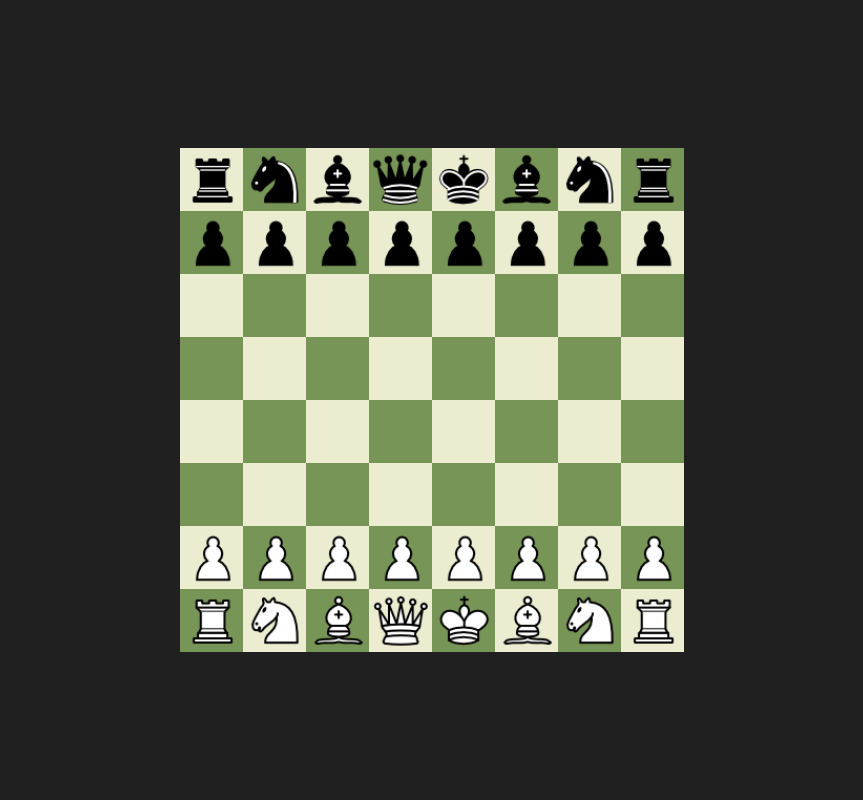
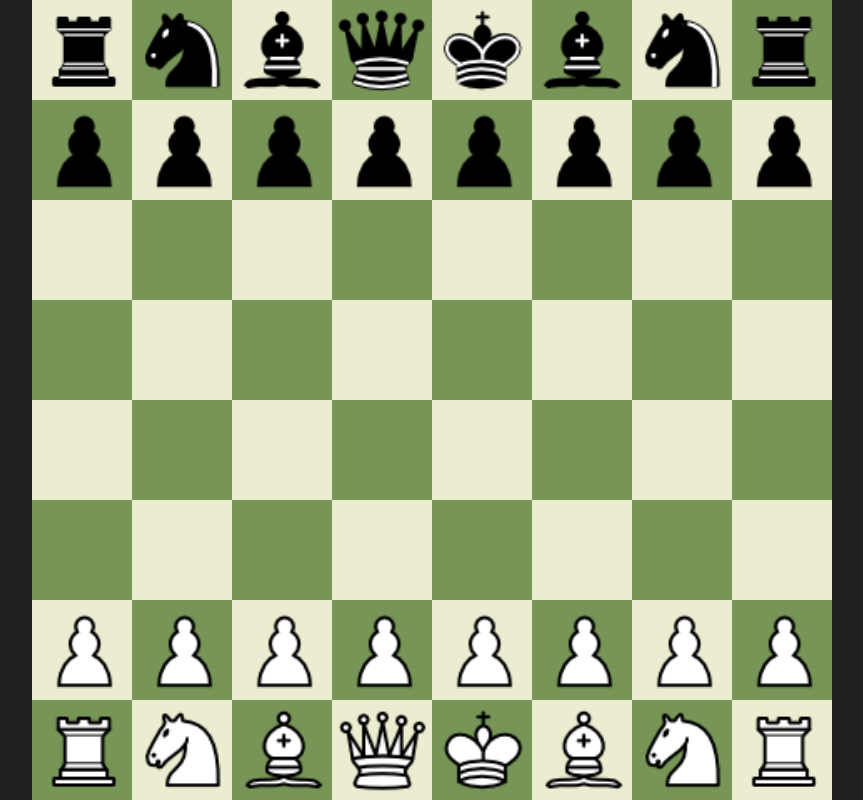
Before and after one commit to anarysumbetov/Chess-app, a React (Create React App) app: page / in a window 1280 px wide. Shown: the whole page, without its empty margins (208-1071 px from the left). Built offline with nearby package versions, Linux system fonts and the light colour scheme.

Commit message:
Css chessboard fixed to 100

```diff
--- a/src/components/Chessboard/Chessboard.css
+++ b/src/components/Chessboard/Chessboard.css
@@ -1,8 +1,8 @@
 #chessboard {
     display: grid;
-    grid-template-columns: repeat(8, 63px);
-    grid-template-rows: repeat(8, 63px);
-    width: 504px;
-    height: 504px;
+    grid-template-columns: repeat(8, 100px);
+    grid-template-rows: repeat(8, 100px);
+    width: 800px;
+    height: 800px;
     background-color: blue;
 }
--- a/src/components/Chessboard/Chessboard.tsx
+++ b/src/components/Chessboard/Chessboard.tsx
@@ -47,7 +47,7 @@ export default function Chessboard() {
         const chessboard = chessboardRef.current;
         if (element.classList.contains("chess-piece") && chessboard) {
             setGridX(Math.floor((e.clientX - chessboard.offsetLeft) / 100));
-            setGridY(Math.abs(Math.ceil((e.clientY - chessboard.offsetTop - 504) / 100)));
+            setGridY(Math.abs(Math.ceil((e.clientY - chessboard.offsetTop - 800) / 100)));
             const x = e.clientX - 50;
             const y = e.clientY - 50;
             element.style.position = "absolute";
@@ -59,12 +59,12 @@ export default function Chessboard() {
     }
 
     function movePiece(e: React.MouseEvent) {
-        const chessboard =chessboardRef.current;
+        const chessboard = chessboardRef.current;
         if(activePiece && chessboard){
-            const minX = chessboard.offsetLeft - 15;
-            const minY = chessboard.offsetTop - 15;
-            const maxX = chessboard.offsetLeft + chessboard.clientWidth - 50;
-            const maxY = chessboard.offsetTop + chessboard.clientHeight - 52;
+            const minX = chessboard.offsetLeft - 25;
+            const minY = chessboard.offsetTop - 25;
+            const maxX = chessboard.offsetLeft + chessboard.clientWidth - 75;
+            const maxY = chessboard.offsetTop + chessboard.clientHeight - 75;
             const x = e.clientX - 50;
             const y = e.clientY - 50;
             activePiece.style.position = "absolute";
@@ -98,11 +98,12 @@ export default function Chessboard() {
     }
 
     function dropPiece(e: React.MouseEvent) {
+        console.log(e);
         const chessboard = chessboardRef.current;
         if (activePiece && chessboard) {
             const x = Math.floor((e.clientX - chessboard.offsetLeft) / 100);
             const y = Math.abs(
-                Math.ceil((e.clientY - chessboard.offsetTop - 504) / 100)
+                Math.ceil((e.clientY - chessboard.offsetTop - 800) / 100)
                 );
 
             setPieces((value) => {
@@ -121,13 +122,13 @@ export default function Chessboard() {
 
     let board = [];
 
-    for(let j = verticalAxis.length-1; j >= 0; j--) {
+    for(let j = verticalAxis.length - 1; j >= 0; j--) {
         for(let i = 0; i < horizontalAxis.length; i++) {
             const number = j + i + 2;
             let image = undefined;
 
-            pieces.forEach(p => {
-                if(p.x === i && p.y === j) {
+            pieces.forEach((p) => {
+                if (p.x === i && p.y === j) {
                     image = p.image;
                 }
             });
--- a/src/components/Tile/Tile.css
+++ b/src/components/Tile/Tile.css
@@ -1,16 +1,16 @@
 .tile {
     display: grid;
     place-content: center;
-    width: 63px;
-    height: 63px;
+    width: 100px;
+    height: 100px;
 }
 
 .tile .chess-piece {
-    width: 63px;
-    height: 63px;
+    width: 100px;
+    height: 100px;
     background-repeat: no-repeat;
     background-position: center;
-    background-size: 63px;
+    background-size: 100px;
 }
 
 .tile .chess-piece:hover {
@@ -30,5 +30,5 @@
 }
 
 .tile img {
-    width: 63px;
+    width: 100px;
 }
```
